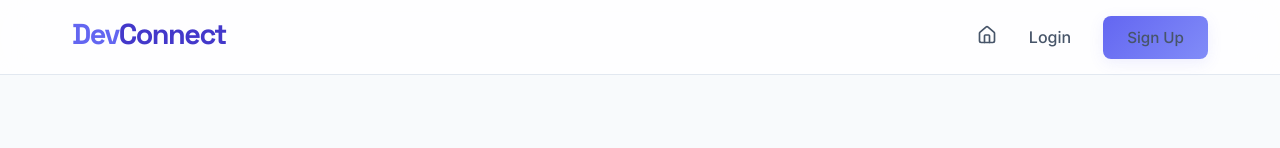
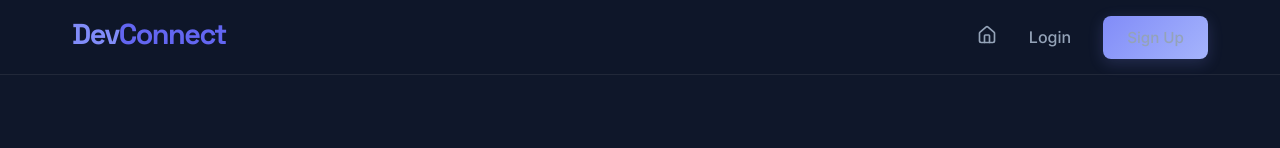
Before and after one commit to shreyashagrawal00/DevConnect, a React app in the folder frontend/: page / in a window 1280 px wide. Shown: the top 148 px of the page. Built offline with nearby package versions, Linux system fonts and the light colour scheme; no server answers; the HTML template or start-up script is replaced by a standard one.

Commit message:
Design: Switched to 'Midnight Slate' balanced dark theme

```diff
--- a/frontend/src/index.css
+++ b/frontend/src/index.css
@@ -1,17 +1,17 @@
 @import url('https://fonts.googleapis.com/css2?family=Inter:wght@400;500;600;700;800&family=Space+Grotesk:wght@400;500;600;700;800&display=swap');
 
 :root {
-  --bg-color: #f8fafc;
-  --surface-container: #ffffff;
-  --surface-bright: #f1f5f9;
-  --surface-lowest: #f1f5f9;
-  --text-primary: #0f172a;
-  --text-secondary: #475569;
-  --accent-primary: #6366f1;
-  --accent-secondary: #4338ca;
-  --accent-tertiary: #818cf8;
-  --accent-glow: rgba(99, 102, 241, 0.1);
-  --border-color: #e2e8f0;
+  --bg-color: #0f172a;
+  --surface-container: #1e293b;
+  --surface-bright: #334155;
+  --surface-lowest: #020617;
+  --text-primary: #f1f5f9;
+  --text-secondary: #94a3b8;
+  --accent-primary: #818cf8;
+  --accent-secondary: #6366f1;
+  --accent-tertiary: #a5b4fc;
+  --accent-glow: rgba(129, 140, 248, 0.2);
+  --border-color: rgba(255, 255, 255, 0.08);
   --font-family: 'Inter', system-ui, -apple-system, sans-serif;
   --font-display: 'Space Grotesk', sans-serif;
 }
@@ -33,7 +33,7 @@ body {
 
 /* Glassmorphism utility */
 .glass {
-  background: rgba(255, 255, 255, 0.7);
+  background: rgba(30, 41, 59, 0.7);
   backdrop-filter: blur(20px);
   -webkit-backdrop-filter: blur(20px);
   border: 1px solid var(--border-color);
@@ -99,7 +99,7 @@ body {
 .input-control {
   width: 100%;
   padding: 0.875rem 1.125rem;
-  background: #ffffff;
+  background: var(--surface-lowest);
   border: 1px solid var(--border-color);
   border-radius: 6px;
   color: var(--text-primary);
@@ -149,7 +149,7 @@ nav {
   border-bottom: 1px solid var(--border-color);
   position: sticky;
   top: 0;
-  background: rgba(255, 255, 255, 0.8);
+  background: rgba(15, 23, 42, 0.9);
   backdrop-filter: blur(20px);
   z-index: 100;
 }
@@ -193,7 +193,7 @@ nav {
 
 .card:hover {
   transform: translateY(-8px);
-  background: var(--surface-container);
-  box-shadow: 0 20px 40px rgba(0, 0, 0, 0.05);
+  background: var(--surface-bright);
+  box-shadow: 0 20px 40px rgba(0, 0, 0, 0.3);
   border-color: var(--accent-primary);
 }
```
